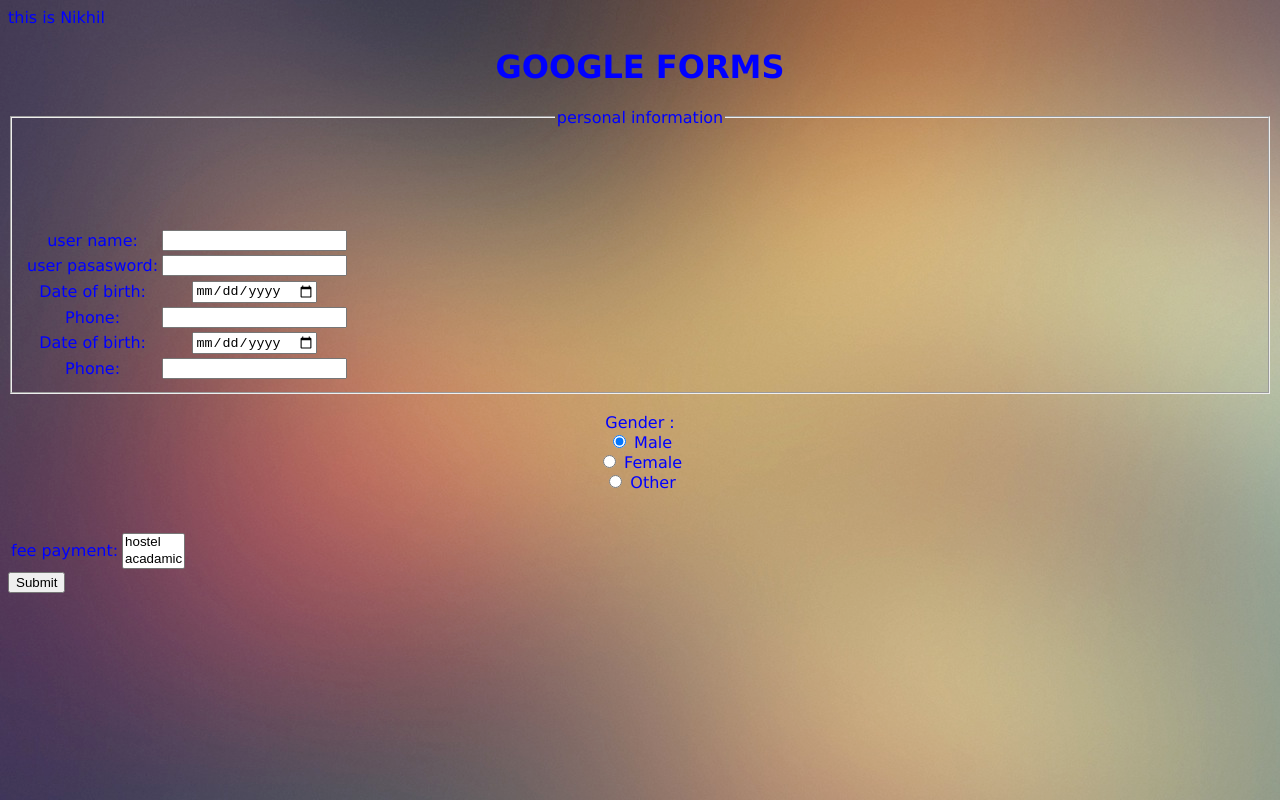
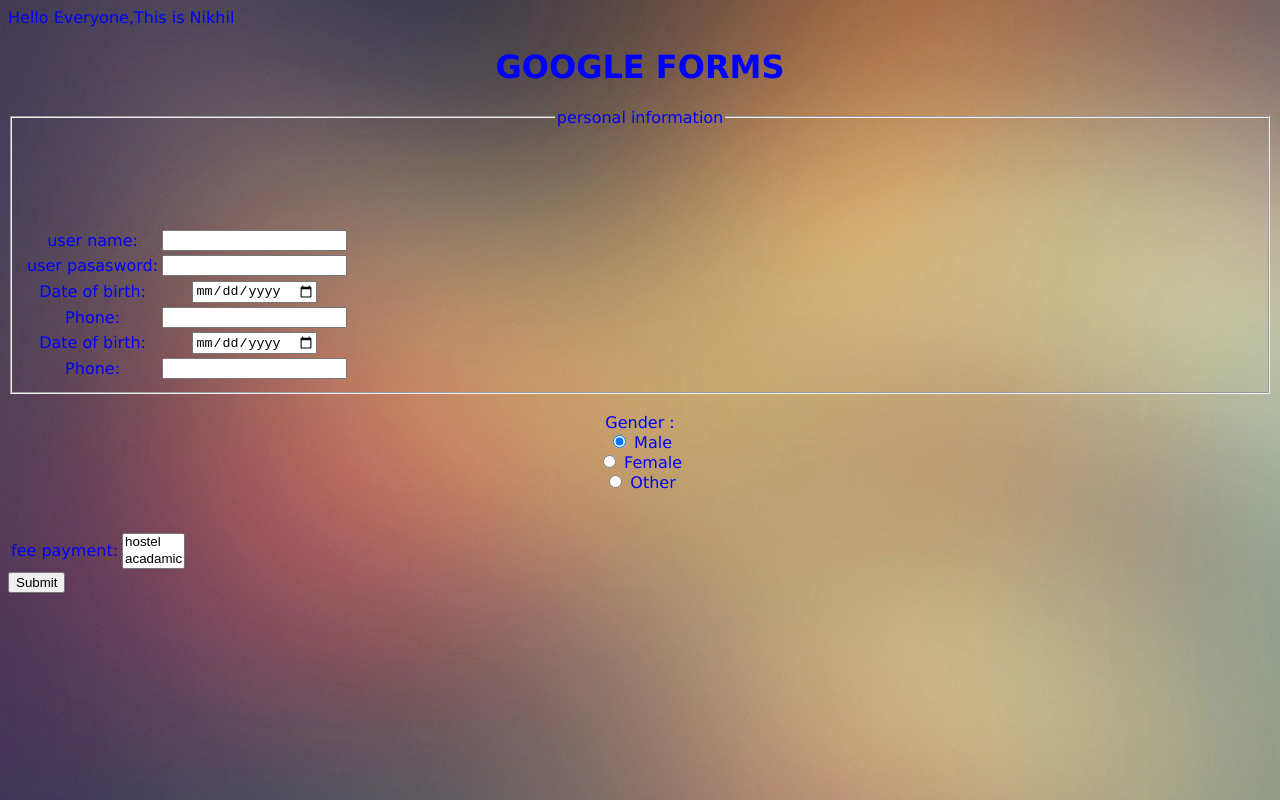
Before and after one commit to Nikhil926/Infoview-movie, a plain HTML site: page index.html in a window 1280 px wide. Drawn offline with Linux system fonts and the light colour scheme.

Commit message:
Update index.html

```diff
--- a/index.html
+++ b/index.html
@@ -1,6 +1,6 @@
 <!DOCTYPE html>
 <html>
-this is Nikhil
+Hello Everyone,This is Nikhil
 <html>
 <style>
 body {background-image:url("dim.jpg")}
```
